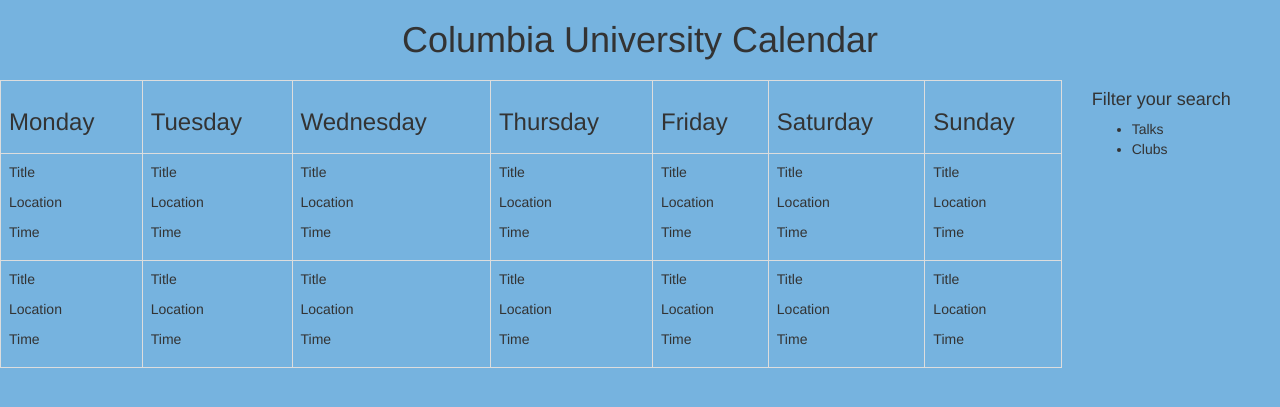
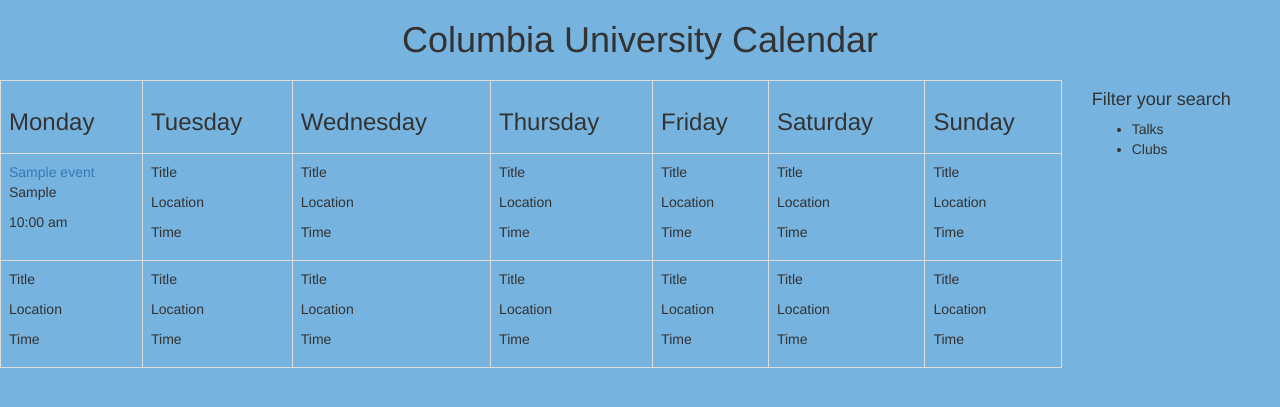
Before and after one commit to ADI-Labs/calendar, a Flask app: page / in a window 1280 px wide. Shown: the top 407 px of the page. Run offline with Flask 2, Linux system fonts and the light colour scheme; tables that the repository leaves empty hold one stand-in row (values such as "Sample post"); some libraries are stand-ins or nearby versions.

Commit message:
created hyperlinks to events and formatted dates

```diff
--- a/cal/__init__.py
+++ b/cal/__init__.py
@@ -29,7 +29,7 @@
 def home():
     events = Event.query.order_by(Event.start).all()
 
-    sunday_events = [event for event in events if event.start.weekday() == 0]
+    '''sunday_events = [event for event in events if event.start.weekday() == 0]
     monday_events = [event for event in events if event.start.weekday() == 1]
     tuesday_events = [event for event in events if event.start.weekday() == 2]
     wednesday_events = [event for event in events if event.start.weekday() == 3]
@@ -37,7 +37,7 @@
     friday_events = [event for event in events if event.start.weekday() == 5]
     saturday_events = [event for event in events if event.start.weekday() == 6]
 
-    events = [sunday_events, monday_events, tuesday_events, wednesday_events, thursday_events, friday_events, saturday_events]
+    events = [sunday_events, monday_events, tuesday_events, wednesday_events, thursday_events, friday_events, saturday_events]'''
 
     #return render_template('index.html', events=events, monday_events=monday_events, tuesday_events=tuesday_events, wednesday_events=wednesday_events, thursday_events=thursday_events, friday_events=friday_events, saturday_events=saturday_events, sunday_events=sunday_events)
     return render_template('index.html', events=events)
--- a/cal/templates/index.html
+++ b/cal/templates/index.html
@@ -1,4 +1,16 @@
 <!DOCTYPE html>
+
+{% macro output_event(event) -%}
+   <td>
+    	<div class="event">
+			<a href={{event.url}} target=newtab>{{event.name}} </a>
+			<p>{{event.location}}</p>
+			<p>{{event.start.strftime('%I:%M %P')}}</p>
+		</div>
+	</td>
+{%- endmacro %}
+
+
 <head>
 		<title>Columbia University Calendar</title>
 		<link rel="stylesheet" href={{ url_for('static', filename='css/bootstrap.min.css') }}>
@@ -8,7 +20,7 @@
 <body>
 	<div class="container main-body">
 		<h1> Columbia University Calendar</h1>
-                <h2> {{ monday_events }} </h2>
+                <h2>  </h2>
 	</div>
 	<div class="row">
 	<div class="col-md-10">
@@ -22,14 +34,12 @@
     		<td><h3>Saturday</h3></td>
     		<td><h3>Sunday</h3></td>
   		</tr>
-  		<tr>
-    		<td>
-    			<div class="event">
-					<p>Title</p>
-					<p>Location</p>
-					<p>Time</p>
-				</div>
-			</td>
+
+  		{% for event in events %}
+  			  		{{ output_event(event)}}
+		{% endfor %}
+
+
 			<td>
     			<div class="event">
 					<p>Title</p>
```
